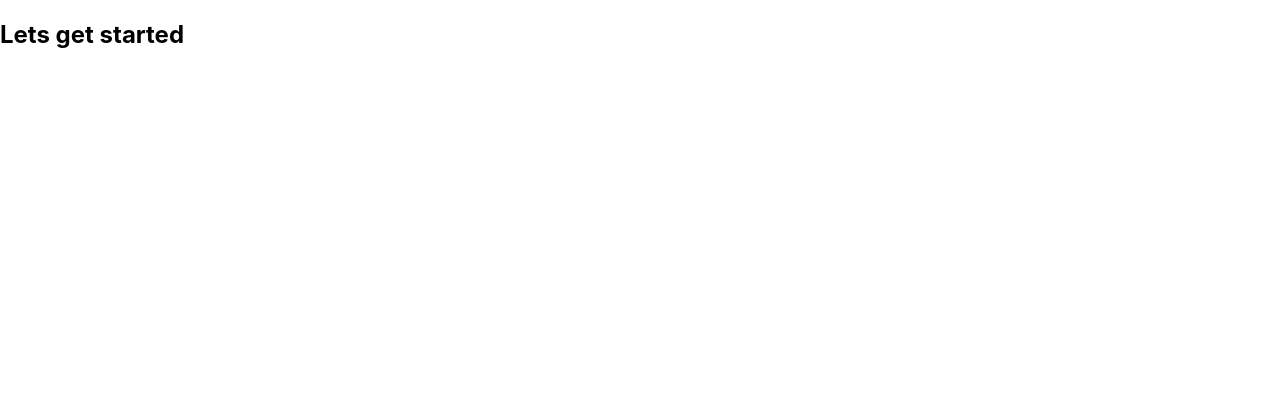
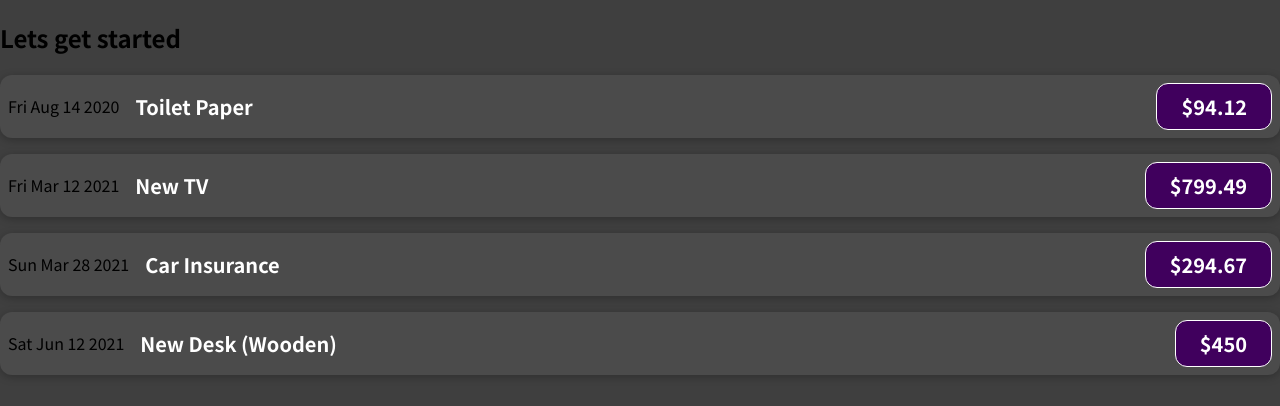
Before and after one commit to KovacFilip/ReactCourse, a React (Create React App) app in the folder my-app/: page / in a window 1280 px wide. Shown: the top 406 px of the page. Built offline with nearby package versions, Linux system fonts and the light colour scheme.

Commit message:
components creation

```diff
--- a/my-app/src/App.js
+++ b/my-app/src/App.js
@@ -1,7 +1,51 @@
+import ExpenseItem from './components/ExpenseItem';
+
 function App() {
+  const expenses = [
+    {
+      id: 'e1',
+      title: 'Toilet Paper',
+      amount: 94.12,
+      date: new Date(2020, 7, 14),
+    },
+    { id: 'e2', title: 'New TV', amount: 799.49, date: new Date(2021, 2, 12) },
+    {
+      id: 'e3',
+      title: 'Car Insurance',
+      amount: 294.67,
+      date: new Date(2021, 2, 28),
+    },
+    {
+      id: 'e4',
+      title: 'New Desk (Wooden)',
+      amount: 450,
+      date: new Date(2021, 5, 12),
+    },
+  ];
+
   return (
     <div>
       <h2>Lets get started</h2>
+      <ExpenseItem
+        date={expenses[0].date}
+        title={expenses[0].title}
+        amount={expenses[0].amount}
+      />
+      <ExpenseItem
+        date={expenses[1].date}
+        title={expenses[1].title}
+        amount={expenses[1].amount}
+      />
+      <ExpenseItem
+        date={expenses[2].date}
+        title={expenses[2].title}
+        amount={expenses[2].amount}
+      />
+      <ExpenseItem
+        date={expenses[3].date}
+        title={expenses[3].title}
+        amount={expenses[3].amount}
+      />
     </div>
   );
 }
--- /dev/null
+++ b/my-app/src/components/ExpenseItem.css
@@ -0,0 +1,56 @@
+.expense-item {
+  display: flex;
+  justify-content: space-between;
+  align-items: center;
+  box-shadow: 0 2px 8px rgba(0, 0, 0, 0.25);
+  padding: 0.5rem;
+  margin: 1rem 0;
+  border-radius: 12px;
+  background-color: #4b4b4b;
+}
+
+.expense-item__description {
+  display: flex;
+  flex-direction: column;
+  gap: 1rem;
+  align-items: flex-end;
+  flex-flow: column-reverse;
+  justify-content: flex-start;
+  flex: 1;
+}
+
+.expense-item h2 {
+  color: #3a3a3a;
+  font-size: 1rem;
+  flex: 1;
+  margin: 0 1rem;
+  color: white;
+}
+
+.expense-item__price {
+  font-size: 1rem;
+  font-weight: bold;
+  color: white;
+  background-color: #40005d;
+  border: 1px solid white;
+  padding: 0.5rem;
+  border-radius: 12px;
+}
+
+@media (min-width: 580px) {
+  .expense-item__description {
+    flex-direction: row;
+    align-items: center;
+    justify-content: flex-start;
+    flex: 1;
+  }
+
+  .expense-item__description h2 {
+    font-size: 1.25rem;
+  }
+
+  .expense-item__price {
+    font-size: 1.25rem;
+    padding: 0.5rem 1.5rem;
+  }
+}
--- /dev/null
+++ b/my-app/src/components/ExpenseItem.js
@@ -0,0 +1,15 @@
+import './ExpenseItem.css';
+
+function ExpenseItem({ date, title, amount }) {
+  return (
+    <div className="expense-item">
+      <div>{date.toDateString()}</div>
+      <div className="expense-item__description">
+        <h2>{title}</h2>
+        <div className="expense-item__price">${amount}</div>
+      </div>
+    </div>
+  );
+}
+
+export default ExpenseItem;
--- a/my-app/src/index.css
+++ b/my-app/src/index.css
@@ -1,13 +1,14 @@
+@import url('https://fonts.googleapis.com/css2?family=Noto+Sans+JP:wght@400;700&display=swap');
+
+* {
+  box-sizing: border-box;
+}
+
+html {
+  font-family: 'Noto Sans JP', sans-serif;
+}
+
 body {
   margin: 0;
-  font-family: -apple-system, BlinkMacSystemFont, 'Segoe UI', 'Roboto', 'Oxygen',
-    'Ubuntu', 'Cantarell', 'Fira Sans', 'Droid Sans', 'Helvetica Neue',
-    sans-serif;
-  -webkit-font-smoothing: antialiased;
-  -moz-osx-font-smoothing: grayscale;
+  background-color: #3f3f3f;
 }
-
-code {
-  font-family: source-code-pro, Menlo, Monaco, Consolas, 'Courier New',
-    monospace;
-}
```
